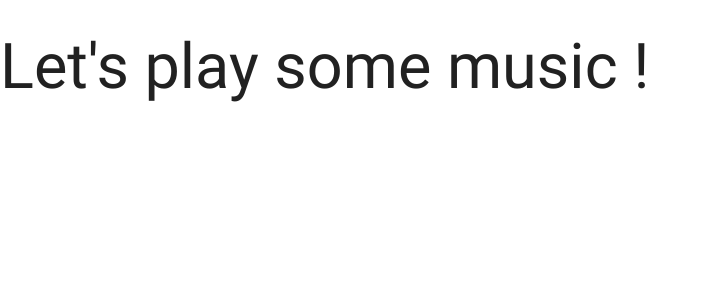
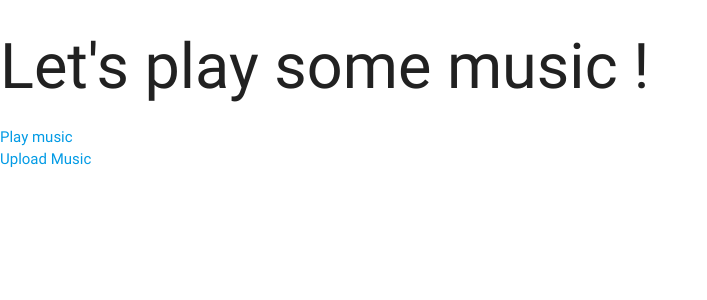
Before and after one commit to charli-pn/RaspberryProject, a PHP site: page /views/v_header.php in a window 1280 px wide. Shown: the top 300 px of the page, without its empty margins (0-707 px from the left). Run offline with PHP 8.4, Linux system fonts and the light colour scheme; some libraries are stand-ins or nearby versions.

Commit message:
start display music

```diff
--- a/views/v_header.php
+++ b/views/v_header.php
@@ -13,6 +13,8 @@
         <script type="text/javascript" src="https://code.jquery.com/jquery-3.2.1.min.js"></script>
         <script type="text/javascript" src="js/materialize.min.js"></script>
         <h1>Let's play some music !</h1>
+        <?php require_once("v_menu.php"); ?>
+        <?php require_once("v_play.php"); ?>
 
 
 
```
Also changed, not shown: controllers/c_play.php (added), views/v_play.php (added).
